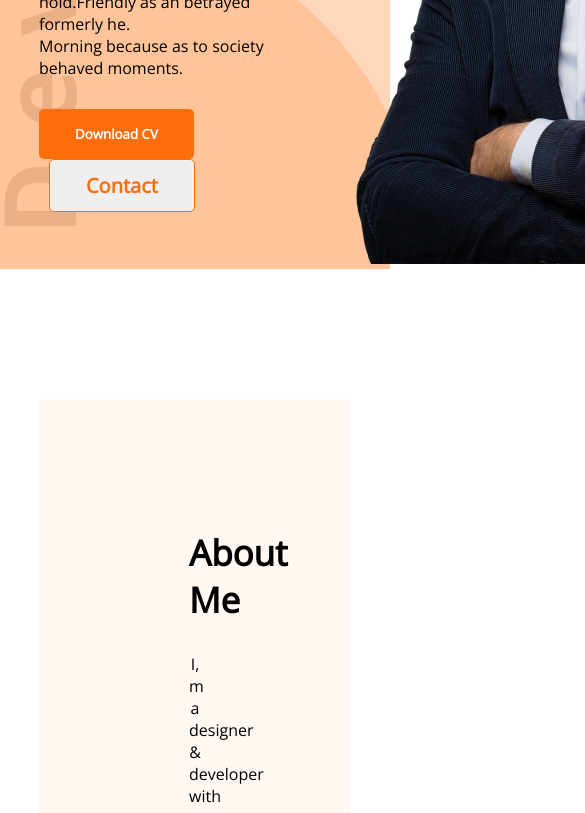
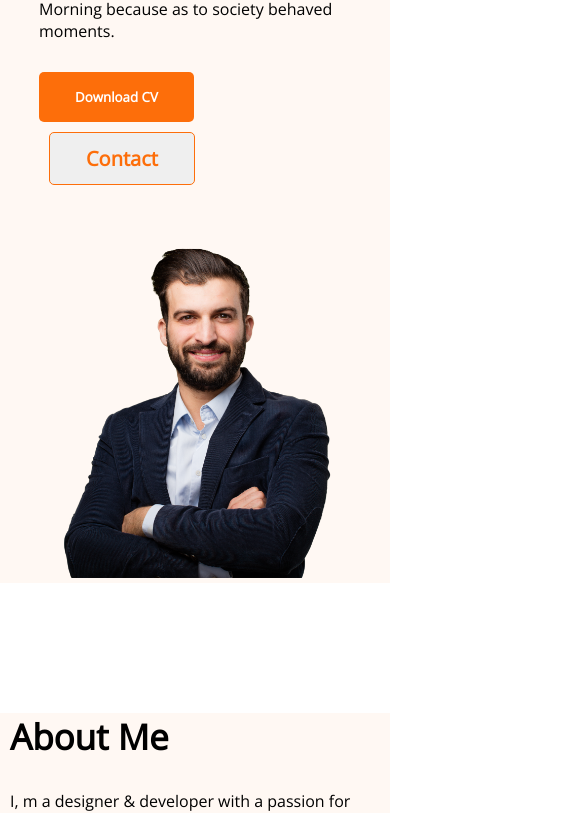
Before and after one commit to masuddrak/protfolio, a plain HTML site: page index.html in a window 390 px wide. Shown: the part 580-1393 px from the top of the page, 585 px wide, since content can reach past the window. Drawn offline with nearby package versions, Linux system fonts and the light colour scheme.

Commit message:
responsive small device

```diff
--- a/style.css
+++ b/style.css
@@ -135,6 +135,7 @@ nav ul li {
     justify-content: space-between;
     gap: 15px;
 }
+
 .skill-details {
     text-align: left;
     box-shadow: 2px 2px 2px 2px rgba(0, 0, 0, 0.1);
@@ -150,46 +151,54 @@ nav ul li {
     font-size: 16px;
     font-weight: 400
 }
+
 /* summary */
-.summary{
+.summary {
     width: 80%;
-    margin:130px  auto;
+    margin: 130px auto;
     text-align: center;
     background-color: #FFF;
 
 }
 
-.summary-title{
+.summary-title {
     font-size: 35px;
     font-weight: 700;
     margin-bottom: 50px;
 }
-.summary-article{
+
+.summary-article {
     display: flex;
     justify-content: space-between;
     gap: 50px;
 }
-.education{
+
+.education {
     text-align: left;
 
 }
-.education-detail{
+
+.education-detail {
     margin-top: 30px;
 }
-.education-pragraph{
+
+.education-pragraph {
     margin-top: 20px;
     font-size: 16px;
     text-justify: muted;
 }
-.download-cv{
+
+.download-cv {
     margin: 60px;
 }
+
 /* footer */
-footer{
+footer {
     background-color: #FFF8F3;
 
 }
-.footer-container{
+
+.footer-container {
     width: 80%;
     margin: auto;
     padding: 130px 0;
@@ -198,16 +207,20 @@ footer{
 
 
 }
-.footer-text i{
+
+.footer-text i {
     color: #FD6E0A;
     margin-top: 10px;
     margin-right: 20px;
     font-size: 30px;
 }
-.footer-text p{
+
+.footer-text p {
     margin: 10px 0;
 }
-input,textarea{
+
+input,
+textarea {
     display: block;
     margin-top: 5px;
     border: none;
@@ -215,3 +228,41 @@ padding: 5px 10px;
     font-size: 16px;
     font-weight: 400;
 }
+
+/* responsive layout */
+@media screen and (max-width:576px) {
+    header{
+        background-image: none;
+    }
+    .banner-img img{
+        width: 95%;
+        margin-top: 50px;
+    }
+    .contact{
+        margin-top: 10px;
+    }
+    nav,
+    .banner,
+    .summary-article,
+    .footer-container,
+    .what-skils ,
+    .about-contact{
+        flex-direction: column;
+
+    }
+    .footer-container{
+        gap: 50px;
+    }
+    .about-contact{
+        gap: 50px;
+        text-align: left;
+    }
+    .about {
+        width: 100%;
+        background-color: #FFF8F3;
+        text-align: left;
+        padding:0 10px;
+    }
+}
+
+@media screen and(min-width:577px) and (max-width:768px) {}
```
Lines whose indentation alone changed are shown as unchanged.
